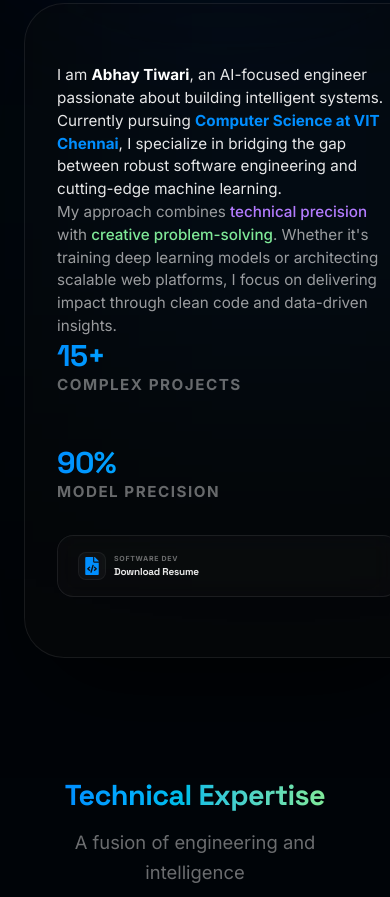
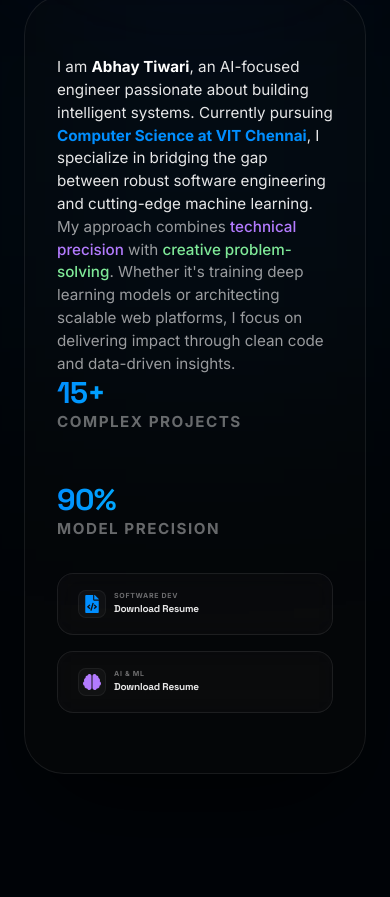
Before and after one commit to abhay-2108/Abhay-Portfolio, a React (Vite) app: page / in a window 390 px wide. Shown: the part 1618-2515 px from the top of the page. Built offline with nearby package versions, Linux system fonts and the light colour scheme; no server answers.

Commit message:
Fix mobile visibility: Enabled flex-wrap for resume buttons to ensure both stack and show on mobile

```diff
--- a/src/components/About.jsx
+++ b/src/components/About.jsx
@@ -66,7 +66,7 @@ const About = () => {
                                     </div>
                                 </div>
 
-                                <div className="resume-actions-container flex flex-row flex-nowrap justify-between gap-3 mt-10">
+                                <div className="resume-actions-container flex flex-wrap md:flex-nowrap justify-between gap-3 mt-10">
                                     <a
                                         href={webResume}
                                         target="_blank"
```
